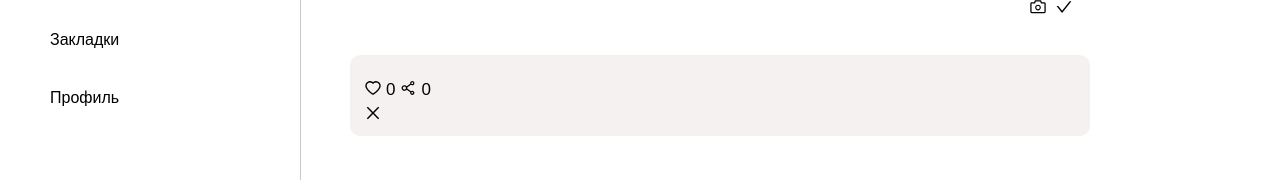
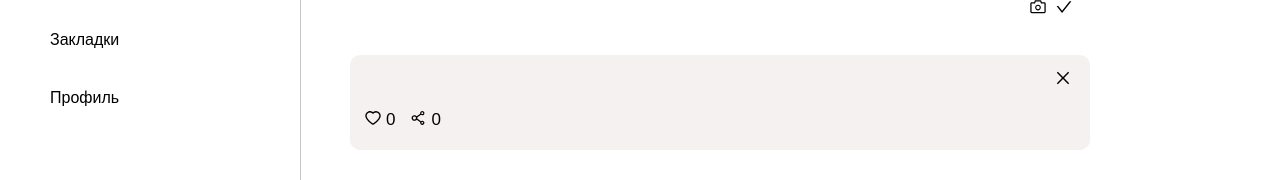
Before and after one commit to oksanaBir/social-net, a React app: page / in a window 1280 px wide. Both pictures are taken after a click on the element 1064 px from the left and 220 px from the top of the page. Shown: the part 213-393 px from the top of the page. Built offline with nearby package versions, Linux system fonts and the light colour scheme.

Commit message:
Close Icon changed

```diff
--- a/src/components/Post.js
+++ b/src/components/Post.js
@@ -13,8 +13,14 @@ export default function Post({post}) {
 
     return(
         <PostWrapper postWrapper={true}>
+            <CloseOutlined
+                    style={{ margin: '15px 0px 0px 705px' }}
+                    onClick={
+                        () => dispatch(deletePost(postId))
+                    }
+                />
             <Text
-                margin={20}
+                margin={17}
             >{text}</Text>
             <FlexBox direction={flexDirection.row} margin={15}>
                 <HeartOutlined
@@ -26,19 +32,13 @@ export default function Post({post}) {
                 />
                 <Text margin={5}>{ likes }</Text>
                 <ShareAltOutlined
-                    style={{ margin: '5px 0 5px 0' }}
+                    style={{ margin: '5px 0 5px 10px' }}
                     value={share}
                     onClick={
                         () => dispatch(sharePost(postId, share + 1))
                     }
                 />
                 <Text margin={5}>{ share }</Text>
-                <CloseOutlined
-                    style={{ marginRight: '720px' }}
-                    onClick={
-                        () => dispatch(deletePost(postId))
-                    }
-                />
             </FlexBox>
         </PostWrapper>
     );
```
